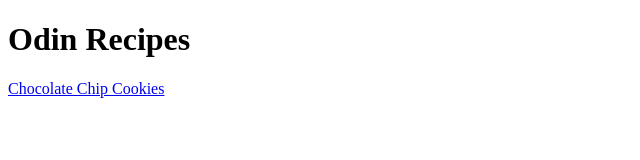
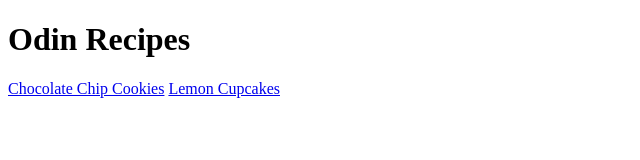
Before and after one commit to elefantoft/odin-recipes, a plain HTML site: page index.html in a window 1280 px wide. Shown: the whole page, without its empty margins (0-640 px from the left). Drawn offline with Linux system fonts and the light colour scheme.

Commit message:
Add cupcakes and add link on index

```diff
--- a/index.html
+++ b/index.html
@@ -7,5 +7,6 @@
 <body>
     <h1>Odin Recipes</h1>
     <a href="./recipes/cookies.html">Chocolate Chip Cookies</a>
+    <a href="./recipes/cupcakes.html">Lemon Cupcakes</a>
 </body>
 </html>
```
Also changed, not shown: recipes/cupcakes.html (added).
